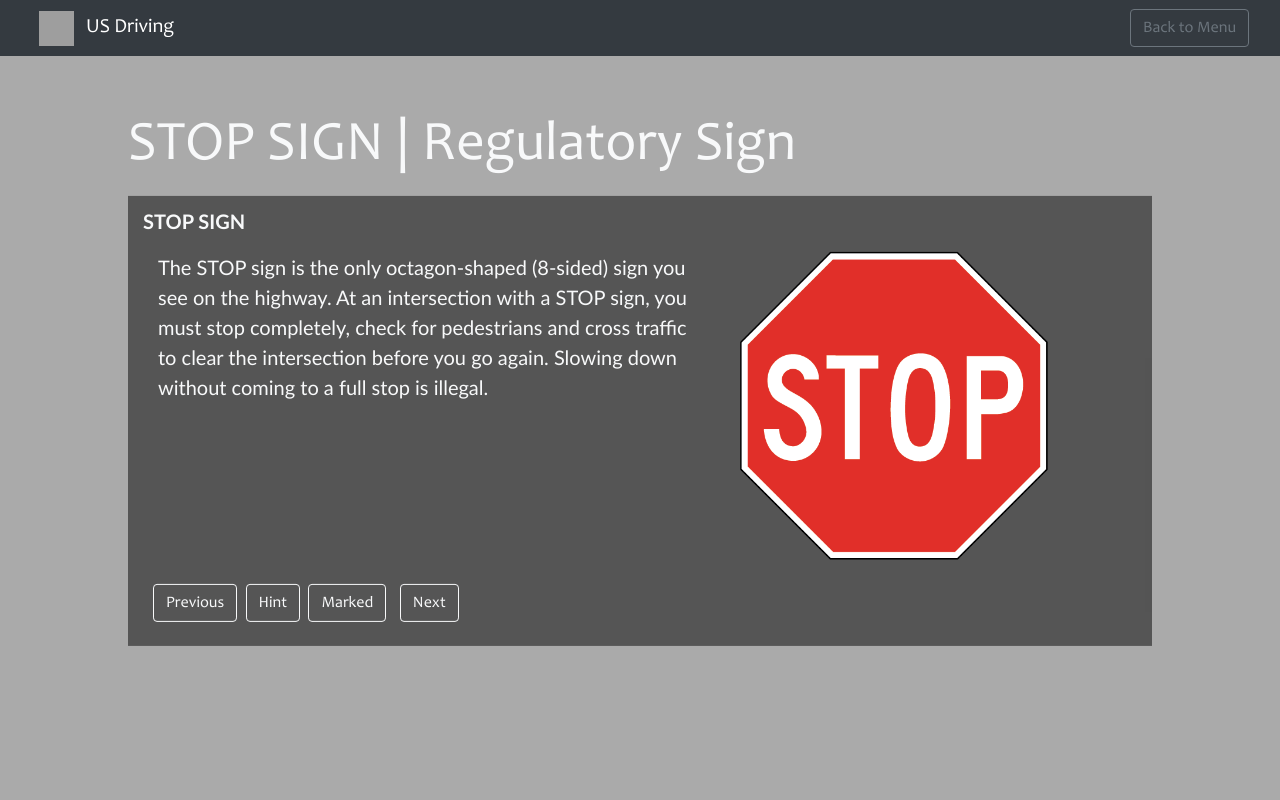
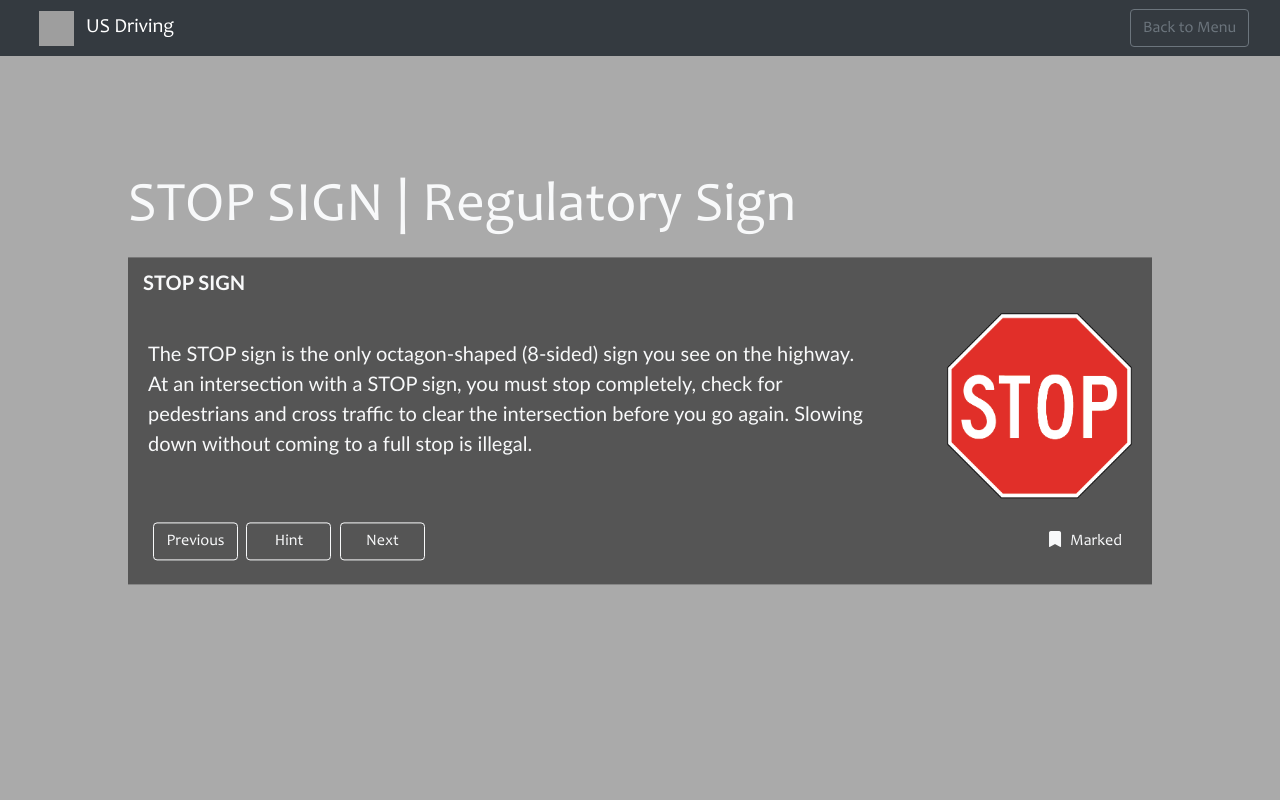
Before and after one commit to lyz9518/road_sign_tutorial, a Flask app: page /learn/1 in a window 1280 px wide. Run offline with Flask 2, Linux system fonts and the light colour scheme; some libraries are stand-ins or nearby versions; grey boxes are pictures that could not be loaded.

Commit message:
UI Change For Learn Page

```diff
--- a/static/css/main.css
+++ b/static/css/main.css
@@ -82,6 +82,7 @@ body{
 .marked-p{
   float: right;
   margin-right: 10px;
+  margin-bottom: 0;
 }
 .question-stem{
   font-size: xx-large;
--- a/static/js/learn.js
+++ b/static/js/learn.js
@@ -28,20 +28,20 @@ $(document).ready(function(){
         next_link = "../quiz/1"
     }
 
-    if (marked) {
-        $(".mark").html("Marked")
-        // $(".mark").get(0).style.setProperty("--border-color", "antiquewhite")
-    }
+    // if (marked) {
+    //     $("#mark").html("Marked")
+    //     // $(".mark").get(0).style.setProperty("--border-color", "antiquewhite")
+    // }
 
-    $(".prev").on("click", function() {
+    $("#prev").on("click", function() {
         window.location.href = prev_link
     });
 
-    $(".next").on("click", function() {
+    $("#next").on("click", function() {
         window.location.href = next_link
     });
 
-    $(".mark").on("click", function() {
+    $("#mark").on("click", function() {
         $.ajax({
             type: "POST",
             url: "../mark_learn",
@@ -49,14 +49,14 @@ $(document).ready(function(){
             contentType: "application/json; charset=utf-8",
             data: JSON.stringify(num),
             success: function (response) {
-                var mark = response["mark"]
-                if (mark){
-                    $(".mark").html("Marked")
-                }
-                else {
-                    $(".mark").html("Mark")
-                }
-
+                // var mark = response["mark"]
+                // if (mark){
+                //     $("#mark").html("Marked")
+                // }
+                // else {
+                //     $("#mark").html("Not Marked")
+                // }
+                refresh()
             },
             error: function(request, status, error){
                 console.log("Error");
--- a/templates/ud-learn.html
+++ b/templates/ud-learn.html
@@ -10,6 +10,7 @@
         let marked = {{marked|tojson}}
         console.log(num)
         console.log(info)
+        console.log(marked)
     </script>
 
     <style>
@@ -117,24 +118,31 @@
             </div>
 
             <div class="row">
-                <div class="col-md-7">
-                    <p class="text-light lead text1">
+                <div class="col-9 align-self-center">
+                    <p class="text-light lead">
                         {{info.description}}
                     </p>
                 </div>
 
-                <div class="col-md-4">
-                    <img id="sign_img" src={{img_path}}>
+                <div class="col-3 align-self-center">
+                    <img class="question-image" src="{{url_for('static', filename='images/road_sign_img/' + num|string + '.png')}}">
                 </div>
             </div>
 
 
-            <button class="btn btn-outline-light my-4 prev" style="width:auto">Previous</button>
-            <div class="btn btn-outline-light my-4 popup" style="width:auto" onclick="popUp()">Hint
-                <span class="popuptext" id="myPopup">{{info.hint}}</span>
+
+            <div class="row">
+                <div class="col-9">
+                    <button class="btn btn-outline-light my-4 quiz-button" id="prev">Previous</button>
+                    <div class="btn btn-outline-light my-4 quiz-button popup" onclick="popUp()">
+                        Hint
+                        <span class="popuptext" id="myPopup">{{info.hint}}</span></div>
+                    <button class="btn btn-outline-light my-4 quiz-button" id="next">Next</button>
+                </div>
+                <div class="col-3 align-self-center">
+                    <p class="marked-p"><a class="text-light href bi-bookmark{{'-fill' if marked}}" id="mark"> &nbsp;{{'Not ' if not marked}}Marked</a></p>
+                </div>
             </div>
-            <button class="btn btn-outline-light my-4 mark" style="width:auto">Mark</button>
-            <button class="btn btn-outline-light my-4 next" style="width:auto">Next</button>
         </div>
     </div>
 
```
